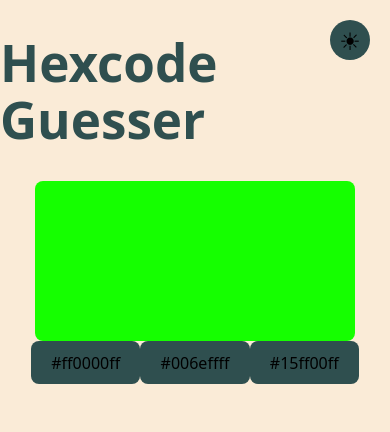
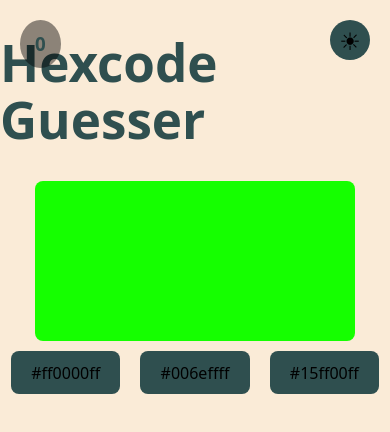
Before and after one commit to Benjam-fost/Hexcode-Guesser, a React (Vite) app: page / in a window 390 px wide. Shown: the top 432 px of the page. Built offline with nearby package versions, Linux system fonts and the light colour scheme.

Commit message:
Basic game flow implemented
Much expansion potential, such as popups for info and more responsive UI

```diff
--- a/src/app.css
+++ b/src/app.css
@@ -45,3 +45,28 @@ button.dark{
   color:black;
   background-color: antiquewhite;
 }
+
+#choice-div{
+  gap: 20px;
+  display: flex;
+  align-content: space-between;
+  padding: 10px 0px;
+}
+
+#counter-div{
+  position:absolute;
+  left:20px;
+  top:20px;
+  padding: 10px 15px;
+  width: auto;
+  max-width: 80px;
+  align-content: center;
+  text-align: center;
+  border-radius: 50%;
+  background-color: rgba(0, 0, 0, 0.445);
+}
+
+#counter-div > h3 {
+  padding: 0;
+  margin: 0;
+}
--- a/src/app.jsx
+++ b/src/app.jsx
@@ -5,7 +5,7 @@ import Button from './components/button'
 
 function App() {
   const [roundEnded, setRoundEnded] = useState(false);
-  const [input, setInput] = useState(false);
+  const [numCorrect, setNumCorrect] = useState(0);
   const [darkMode, setDarkMode] = useState(false);
   const hexCodes = ["#000000", "#ff0000ff", "#15ff00ff", "#006effff", "#ff00d4ff", "#00ffffff"];
   const [answerIndex, setAnswerIndex] = useState("");
@@ -15,7 +15,16 @@ function App() {
     return Math.floor(Math.random() * hexCodes.length)
   }
 
+  // Handles the game state for when a choice is selected
+  function handleSelect(choice){
+    if (choice === hexCodes[answerIndex]){
+      setNumCorrect(numCorrect + 1);
+    }
+    setRoundEnded(true)
+  }
+
   useEffect(() => {
+    setRoundEnded(false);
     const index = randomIndex();
     const incorrectIndicies = hexCodes
     .map((_, i) => i)
@@ -32,6 +41,9 @@ function App() {
 
   return (
     <main className={darkMode ? "dark" : ""}>
+      <div id="counter-div">
+        <h3>{numCorrect}</h3>
+      </div>
       <button onClick={() => setDarkMode(!darkMode)} className={darkMode ? "dark" : ""} id="modeButton">☀</button>
       <h1 className={darkMode ? "dark" : ""}>
         Hexcode Guesser
@@ -39,9 +51,9 @@ function App() {
       <div>
         <Rectangle colour={hexCodes[answerIndex]} />
       </div>
-      <div>
+      <div id="choice-div">
         {choices.map((choice) =>
-          <Button key={choice} darkMode={darkMode} hexcode={choice} onClick={() => setInput(choice)} />
+          <Button key={choice} darkMode={darkMode} hexcode={choice} onClick={() => handleSelect(choice)} />
         )}
       </div>
     </main>
```
